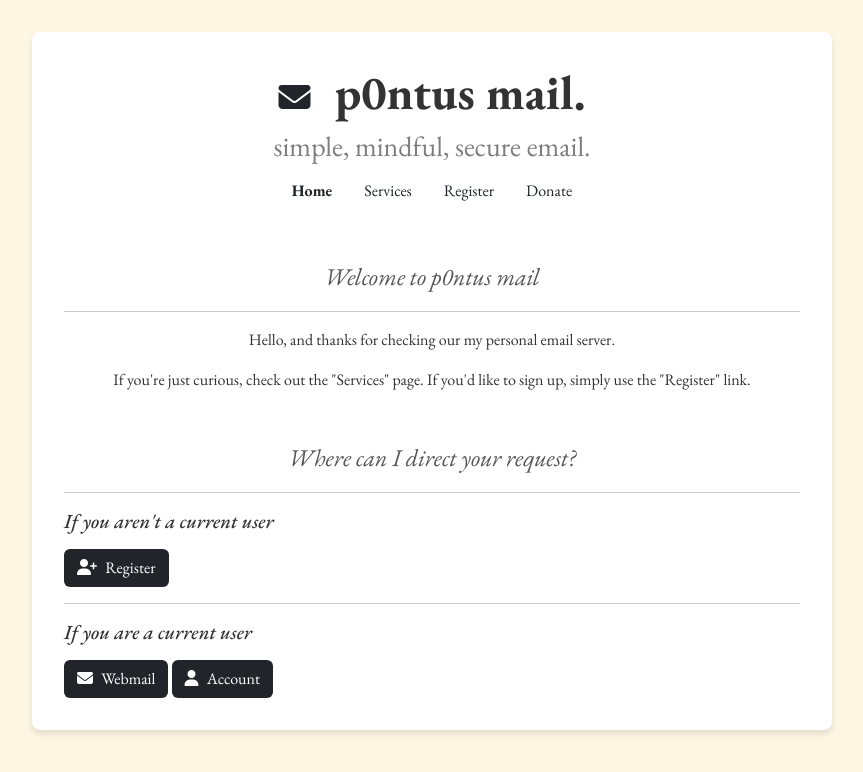
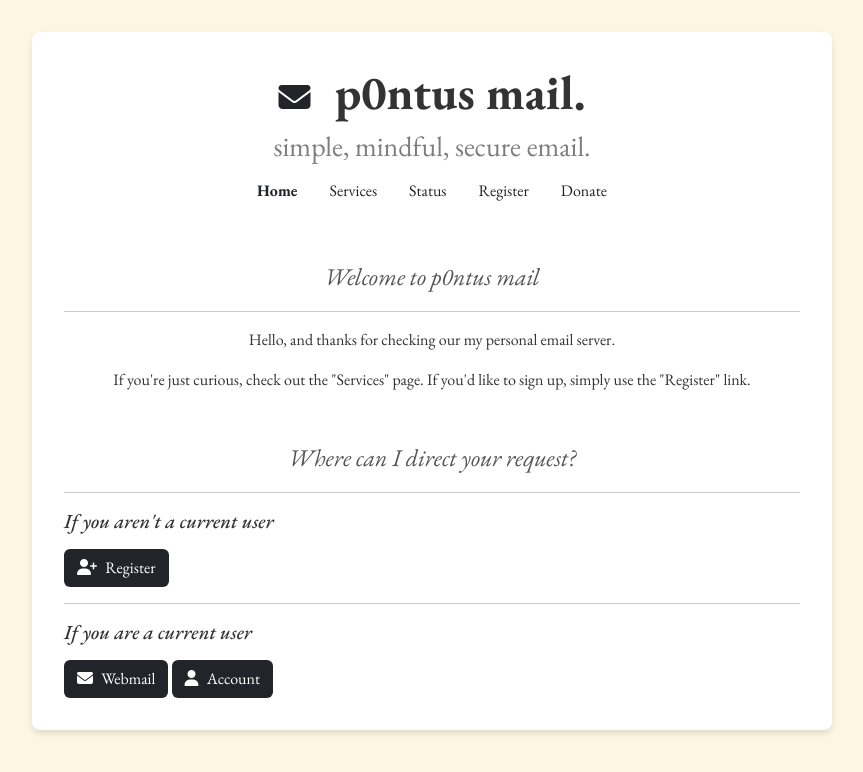
Before and after one commit to ihatenodejs/pontus-mail, a website: page src/index.ejs in a window 1280 px wide. Shown: the whole page, without its empty margins (208-1071 px from the left). Drawn offline with nearby package versions, Linux system fonts and the light colour scheme; files that its build step writes are made by us from their sources.

Commit message:
add status link to nav

```diff
--- a/src/shards/nav.ejs
+++ b/src/shards/nav.ejs
@@ -11,6 +11,7 @@
     <% } else { %>
         <a href="/services" class="nav-link text-dark">Services</a>
     <% } %>
+    <a href="https://status.p0ntus.com/" class="nav-link text-dark">Status</a>
     <% if (currentPage === 'register') { %>
         <span class="nav-link text-dark"><b>Register</b></span>
     <% } else { %>
```
